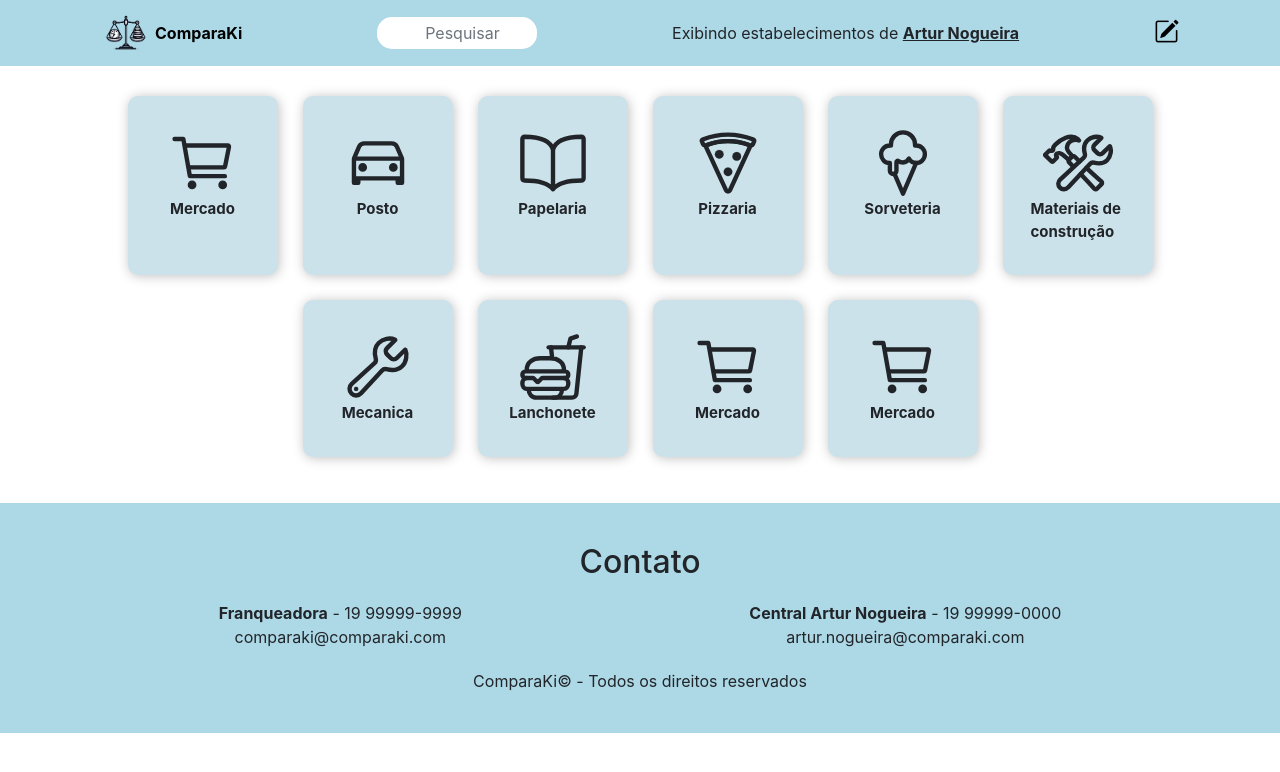
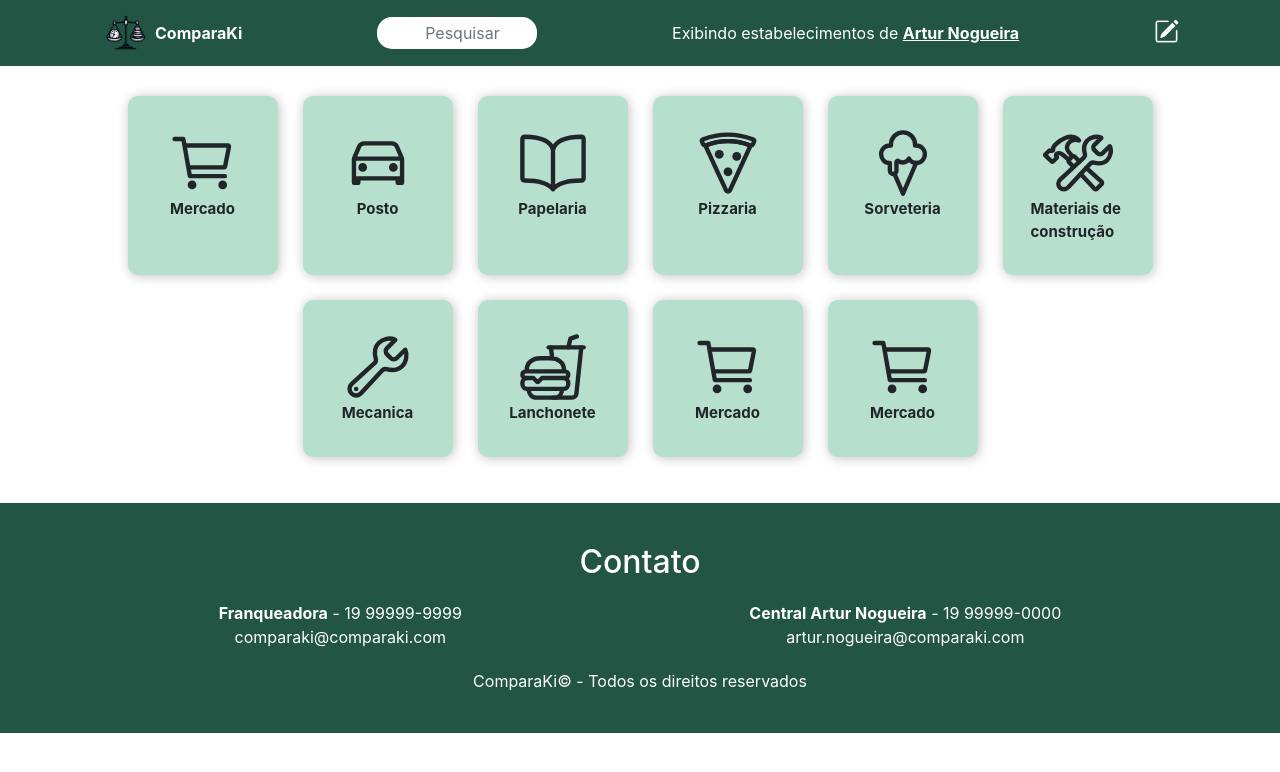
Before and after one commit to Lucas-Etec/comparaki, a PHP site: page / in a window 1280 px wide. Shown: the top 772 px of the page. Run offline with PHP 8.4, Linux system fonts and the light colour scheme; some libraries are stand-ins or nearby versions.

Commit message:
mudado cores do site

```diff
--- a/styles/categorias.css
+++ b/styles/categorias.css
@@ -7,7 +7,7 @@
 
 #categorias li {
     padding: 32px 28px;
-    background-color: #CCE2EA;
+    background-color: var(--light-color);
     box-shadow: rgba(0, 0, 0, 0.25) 1px 1px 12px;
     display: flex;
     flex-direction: column;
@@ -19,8 +19,9 @@
 }
 
 #categorias li:hover {
-    background-color: #ADD8E6;
+    background-color: var(--dark-color);
     box-shadow: rgba(0, 0, 0, 0.4) 1px 1px 12px;
+    color: white;
 }
 
 #categorias li ion-icon {
--- a/styles/comparacao.css
+++ b/styles/comparacao.css
@@ -57,7 +57,8 @@
 
 #comparacao section#principal div button {
     font-weight: 700;
-    background-color: #87CEEB;
+    color: white;
+    background-color: var(--dark-color);
     border-radius: 8px;
     box-shadow: 0px 4px 4px rgba(0, 0, 0, 0.25);
     padding: 7px;
@@ -89,7 +90,7 @@
 
 #comparacao section #lista-outros-estabelecimentos li {
     font-weight: 700;
-    background-color: #CCE2EA;
+    background-color: var(--light-color);
     display: grid;
     width: 120px;
     gap: 2px;
@@ -109,7 +110,7 @@
     font-weight: 700;
     border-radius: 8px;
     padding: 8px;
-    background-color: #87CEEB;
+    background-color: var(--dark-color);
     border: none;
     box-shadow: 0px 4px 4px 0px rgba(0, 0, 0, 0.25);
     transition: filter 500ms;
--- a/styles/estabelecimento.css
+++ b/styles/estabelecimento.css
@@ -69,8 +69,9 @@
 }
 
 #estabelecimento section #estabelecimento-opcoes li {
+    color: white;
     font-weight: 700;
-    background-color: #87CEEB;
+    background-color: var(--dark-color);
     padding: 4px 10px;
     border-radius: 999px;
     cursor: pointer;
--- a/styles/global.css
+++ b/styles/global.css
@@ -14,3 +14,8 @@ ul {
     margin: 0 auto;
     width: min(900px, 85%);
 }
+
+:root {
+    --dark-color: #254;
+    --light-color: #B7DFCD;
+}
--- a/styles/lista.css
+++ b/styles/lista.css
@@ -50,7 +50,7 @@
 }
 
 #lista ul li {
-    background-color: #CCE2EA;
+    background-color: var(--light-color);
     box-shadow: 0px 4px 4px rgba(0, 0, 0, 0.25);
     padding: 8px;
     border-radius: 8px;
--- a/styles/produtos.css
+++ b/styles/produtos.css
@@ -32,10 +32,10 @@
     line-height: 0;
     height: 0;
     border-style: solid;
-    border-color: #CCE2EA;
+    border-color: var(--light-color);
     border-width: 0 160px 100px 50px;
     padding: 32px 28px;
-    background-color: #CCE2EA;
+    background-color: var(--light-color);
     box-shadow: rgba(0, 0, 0, 0.25) 1px 1px 12px;
     display: flex;
     flex-direction: column;
@@ -51,12 +51,13 @@
 }
 
 .botao-produtos {
+    color: white;
     position: absolute;
     width: 130px;
     height: 70px;
     margin-left: 31em;
     margin-top: 2em;
-    background-color: #87CEEB;
+    background-color: var(--dark-color);
     border: none;
     border-radius: 10px;
     font-family: poppins, arial;
@@ -64,7 +65,7 @@
 }
 
 .cinza {
-    color: #808080;
+    color: #5d5d5d;
 }
 
 .comparacao {
--- a/styles/style.css
+++ b/styles/style.css
@@ -3,11 +3,12 @@ header .navbar.bg-dark {
 }
 
 header {
-    background-color: #ADD8E6 !important;
+    background-color: var(--dark-color) !important;
+    color: white;
 }
 
 header .container nav .logo-a {
-    color: black;
+    color: white;
     transition: 300ms;
     display: flex;
     align-items: center;
@@ -44,13 +45,14 @@ header .botao-lista {
 }
 
 header .bi.bi-pencil-square {
+    color: white;
     font-size: 25px;
     cursor: pointer;
+    transition: filter 300ms;
 }
 
 header .bi.bi-pencil-square:hover {
-    color: #FFF;
-    transition: 600ms;
+    filter: opacity(0.7);
 }
 
 
@@ -77,8 +79,9 @@ main .container.desativo {
 }
 
 footer {
-    background-color: #ADD8E6;
+    background-color: var(--dark-color);
     padding: 40px;
+    color: white;
 }
 
 footer .container {
```
Also changed, not shown: assets/historico.png.
